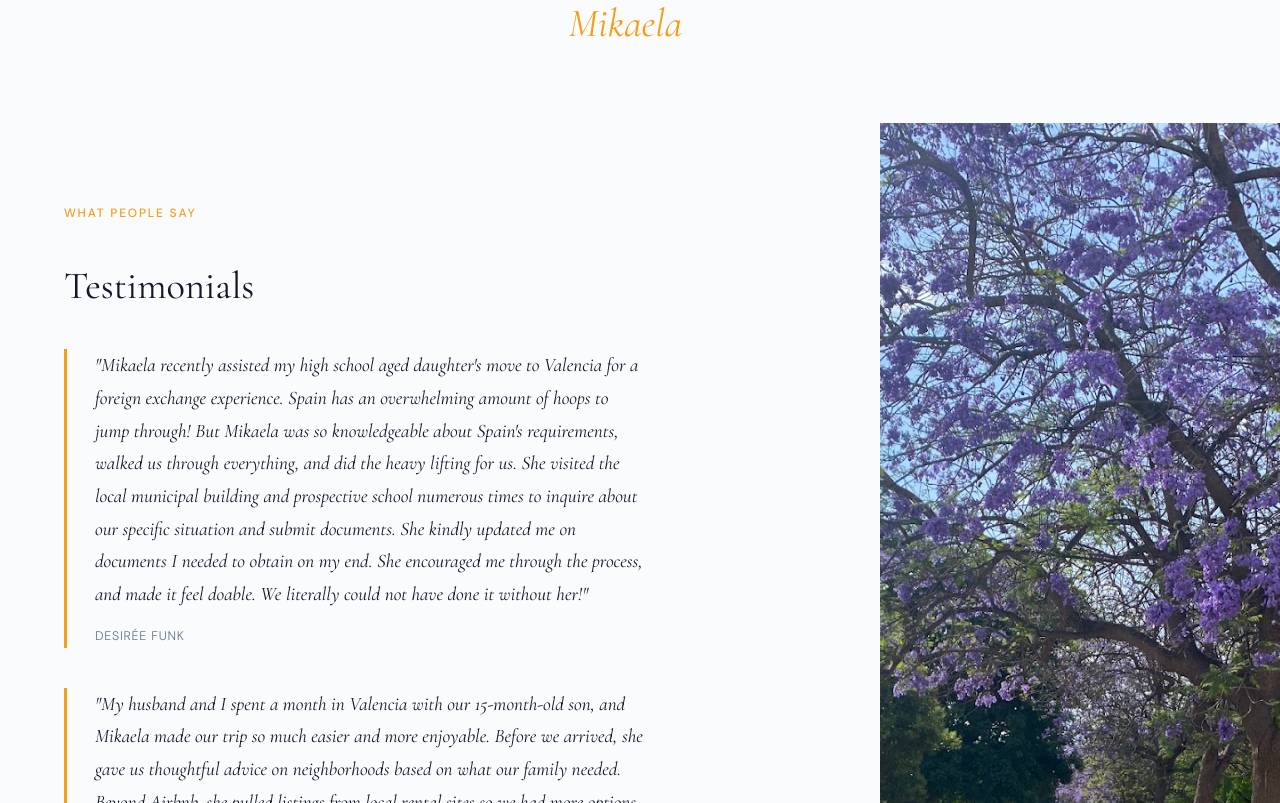
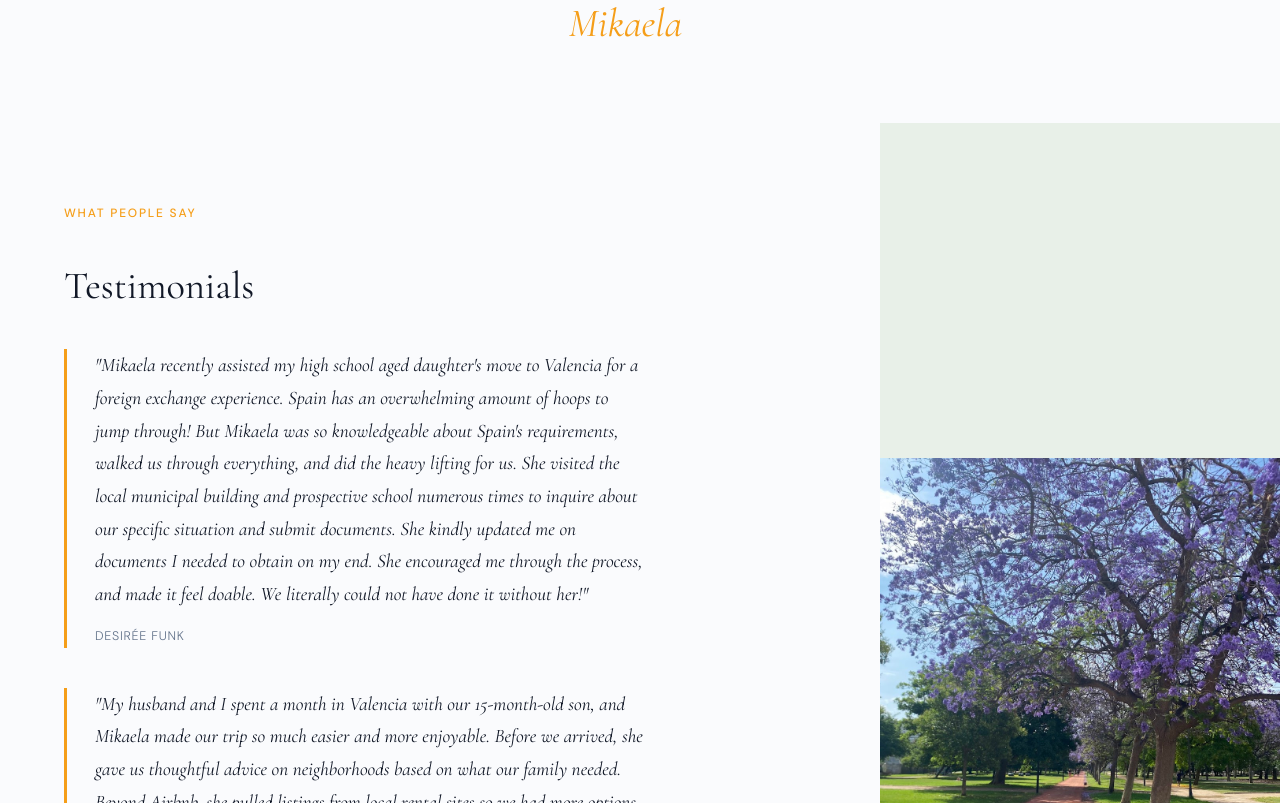
Before and after one commit to mikaelalarson-sys/turia-ventures, a plain HTML site: page index.html in a window 1280 px wide. Shown: the part 2937-3740 px from the top of the page. Drawn offline with nearby package versions, Linux system fonts and the light colour scheme.

Commit message:
Show full jacaranda photo without cropping in testimonials
Co-Authored-By: Claude Sonnet 4.6 <noreply@anthropic.com>

```diff
--- a/index.html
+++ b/index.html
@@ -384,12 +384,16 @@
   }
   .testimonials-photo {
     overflow: hidden;
+    background: #E8F0E8;
+    display: flex;
+    align-items: center;
+    justify-content: center;
   }
   .testimonials-photo img {
     width: 100%;
     height: 100%;
-    object-fit: cover;
-    object-position: center 30%;
+    object-fit: contain;
+    object-position: center;
     display: block;
   }
   .testimonials-list {
```
